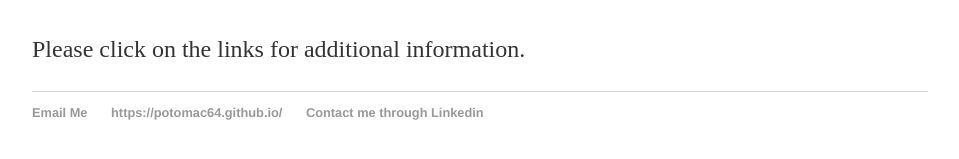
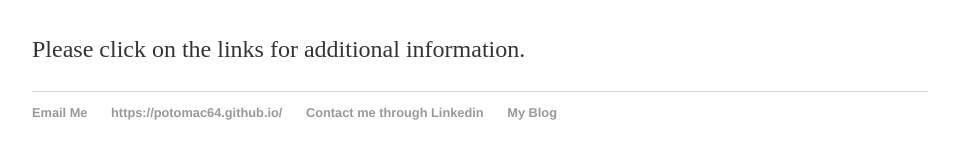
Before and after one commit to potomac64/potomac64.github.io, a Jekyll site: the page built from index.html, in a window 1280 px wide. Shown: the part 164-323 px from the top of the page, without its empty margins (160-1119 px from the left). Built offline with Jekyll 4.4.1, drawn with Linux system fonts in a browser that asks for light colours.

Commit message:
Update default.html

```diff
--- a/_layouts/default.html
+++ b/_layouts/default.html
@@ -26,6 +26,7 @@
 	        		<li><a href="mailto:potomac.64@gmail.com">Email Me</a></li>
 	        		<li><a href="https://potomac64.github.io/">https://potomac64.github.io/</a></li>
 				<li><a href="https://www.linkedin.com/in/neal-shelton-946287138/" target="_blank">Contact me through Linkedin</a></li>
+				<li><a href="https://ischoolblogs.sjsu.edu/info/members/frankshelton/">My Blog</a></li>
 				</ul>
 			</footer>
 		</body>
```
